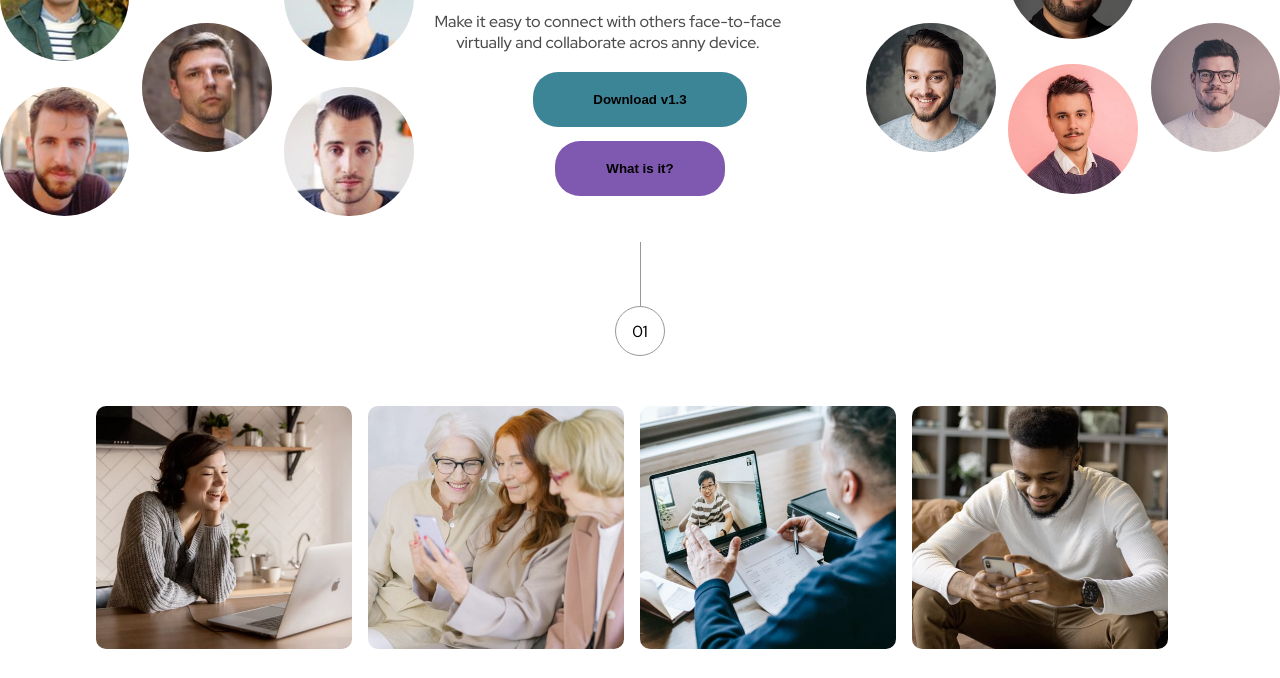
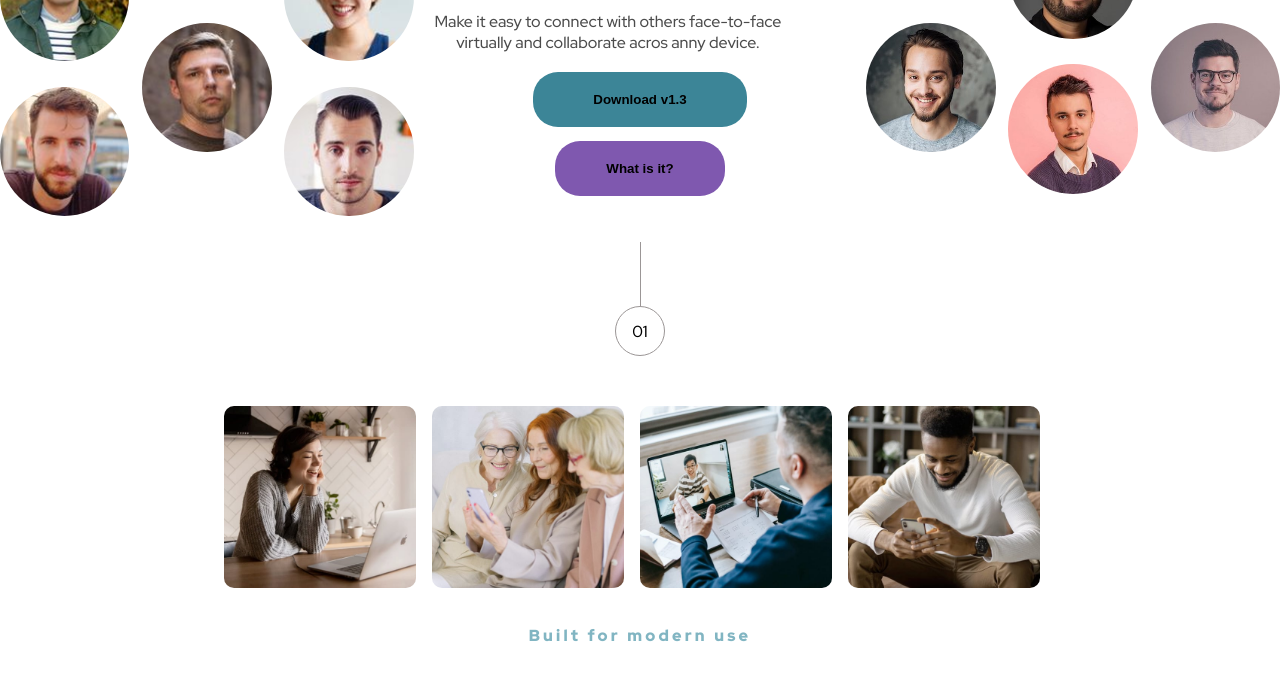
Before and after one commit to BaneProjects/landing-page, a plain HTML site: page starter-code/index.html in a window 1280 px wide. Shown: the part 234-912 px from the top of the page. Drawn offline with Linux system fonts and the light colour scheme.

Commit message:
minor changes

```diff
--- a/starter-code/style.css
+++ b/starter-code/style.css
@@ -202,6 +202,7 @@ header img {
   justify-content: center;
   flex-wrap: wrap;
 }
+
 img {
   width: 100%;
   height: auto;
@@ -301,8 +302,8 @@ footer {
   top: 8em;
   width: 100%;
   height: 20em;
-   background-image: url("assets/desktop/image-footer.jpg"),
-      linear-gradient(#4d96a9, #4d96a9);
+  background-image: url("assets/desktop/image-footer.jpg"),
+    linear-gradient(#4d96a9, #4d96a9);
   background-blend-mode: overlay;
   background-size: cover;
   display: flex;
@@ -413,7 +414,7 @@ footer {
     margin-right: 1em;
     margin-bottom: 1em;
     flex: 0 0 15%;
-    width: 20% !important;
+    width: 15% !important;
   }
 
   .textContent {
```
Also changed, not shown: starter-code/index.html (line endings or trailing spaces).
